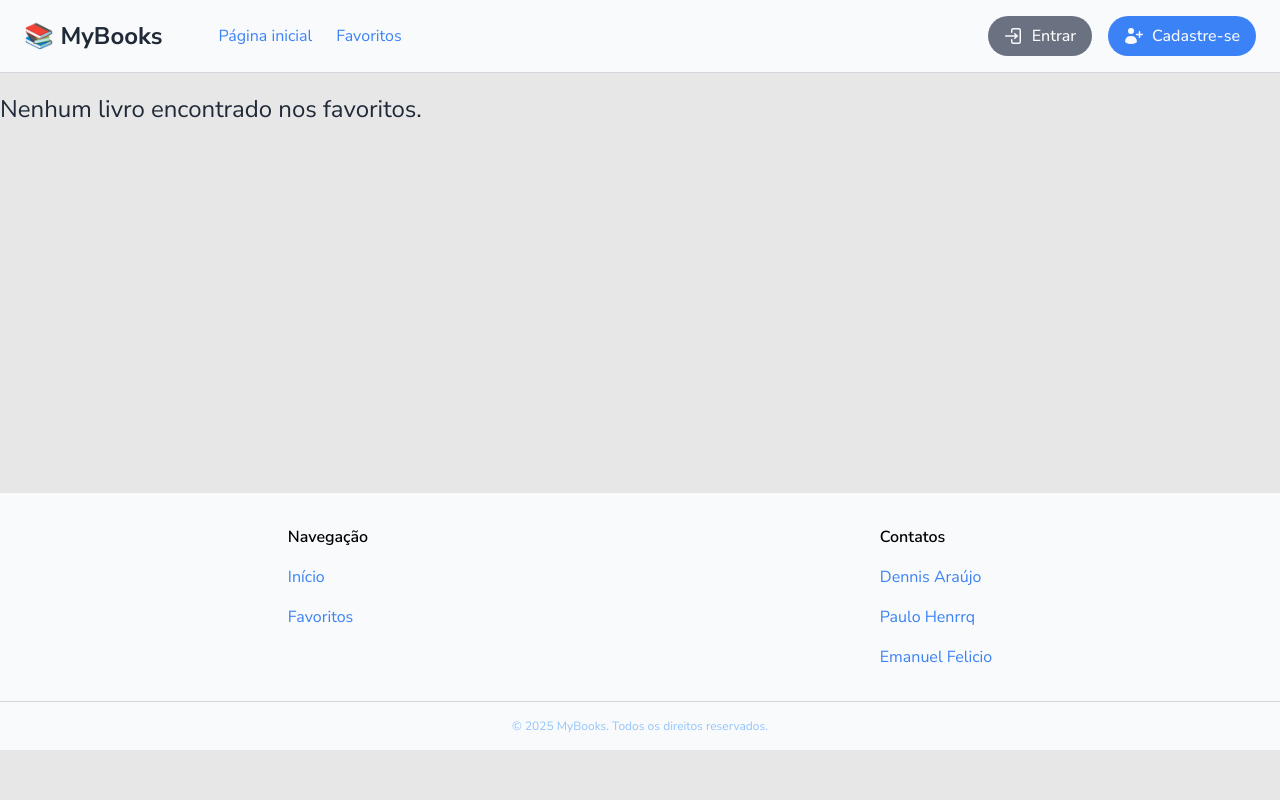
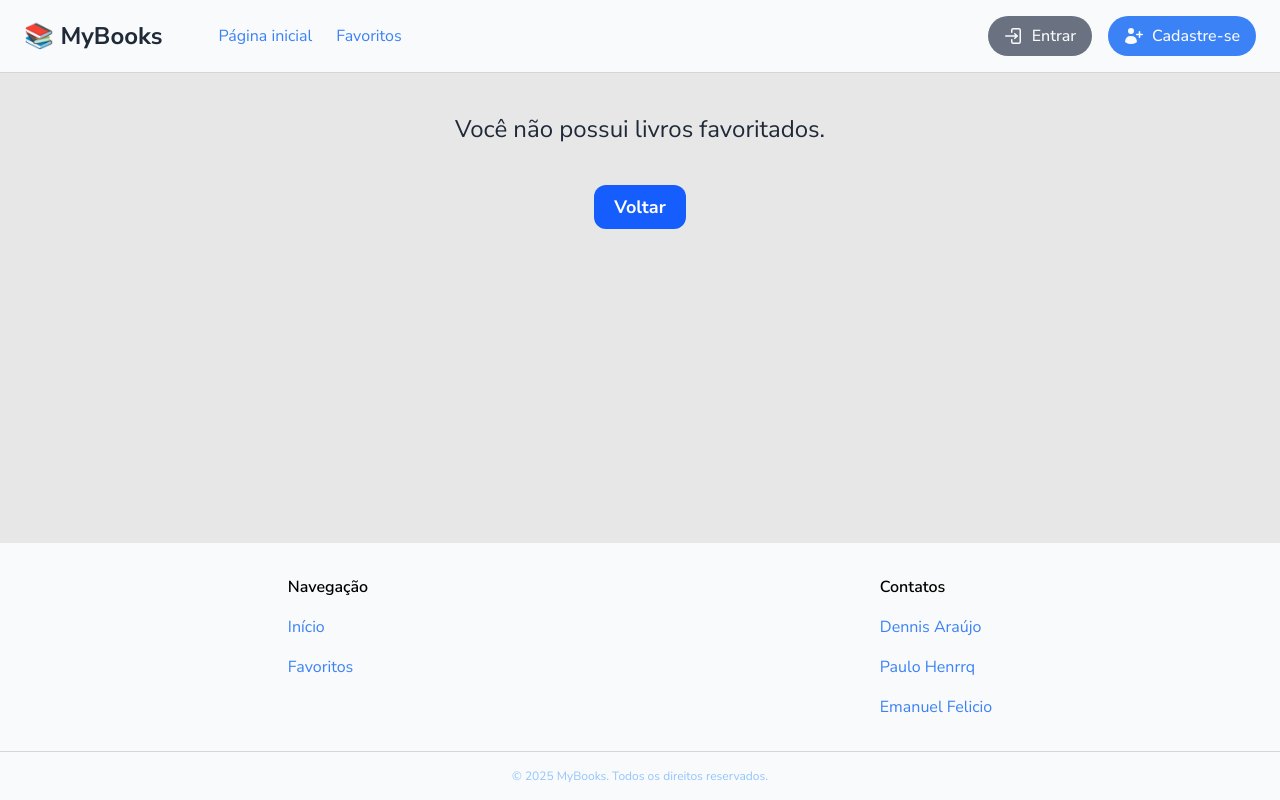
Before and after one commit to PauloHenrrq/projeto-my-books, a React (Vite) app: page /mybooks in a window 1280 px wide. Built offline with nearby package versions, Linux system fonts and the light colour scheme.

Commit message:
MyBooksMain Atualização | Remoção ao clicar na estrela

```diff
--- a/src/Components/Books/BooksCard.jsx
+++ b/src/Components/Books/BooksCard.jsx
@@ -13,7 +13,8 @@ import FavoriteButton from '../FavoriteButton'
 
 export default function BooksCard ({
   renderBooks = false,
-  externalBooks = null
+  externalBooks = null,
+  changeFavorites
 }) {
   const { sortOrder, hasPreview } = useContext(BookFilterContext)
 
@@ -95,7 +96,7 @@ export default function BooksCard ({
             onClick={() => navigateToBooksInfo(book.id)}
           >
             <div>
-              <FavoriteButton id={book.id} />
+              <FavoriteButton id={book.id} onChange={changeFavorites} />
             </div>
 
             <div className='flex flex-col justify-center items-center h-[92%] gap-1 '>
--- a/src/Components/Books/MyBooksMain.jsx
+++ b/src/Components/Books/MyBooksMain.jsx
@@ -1,10 +1,12 @@
 import React, { useEffect, useState } from 'react'
-import { getAllIdsFromStorage } from '../../utils/localStorageFavorites'
+import { getAllIdsFromStorage, getFavoritesFromStorage } from '../../utils/localStorageFavorites'
 import { APIBooksId } from '../../Routes/server/api'
 import BooksCard from './BooksCard'
 import BooksMain from './BooksMain'
+import { Link } from 'react-router-dom'
 
 const MyBooksMain = () => {
+  const [allBooks, setAllBooks] = useState([])
   const [books, setBooks] = useState([])
   const [loading, setLoading] = useState(true)
   const [index, setIndex] = useState(0)
@@ -26,15 +28,23 @@ const MyBooksMain = () => {
       })
 
       const results = await Promise.all(promises)
+
       const validBooks = results.filter(book => book && book.volumeInfo)
 
+      setLoading(false)
+      setAllBooks(validBooks)
       setBooks(validBooks)
       setTotalItems(validBooks.length)
-      setLoading(false)
     }
 
     fetchBooks()
   }, [])
+
+  const applyFavoritesFilter = () => {
+    const storage = getFavoritesFromStorage()
+    const newBooks = allBooks.filter(book => storage[book.id])
+    setBooks(newBooks)
+  }
 
   const paginatedBooks = books.slice(index * maxResult, (index + 1) * maxResult)
 
@@ -57,9 +67,15 @@ const MyBooksMain = () => {
 
   if (books.length === 0) {
     return (
-      <h1 className='title-h1 mb-92 mt-5'>
-        Nenhum livro encontrado nos favoritos.
-      </h1>
+      <div className='flex flex-col gap-10 text-center m-auto flex-1'>
+        <h1 className='title-h1 mt-10'>Você não possui livros favoritados.</h1>
+        <Link
+          to='/'
+          className='w-fit mx-auto text-lg font-bold bg-blue-600 py-2 px-5 rounded-xl text-white hover:bg-blue-700 transition-all duration-200 cursor-pointer'
+        >
+          Voltar
+        </Link>
+      </div>
     )
   }
 
@@ -75,7 +91,7 @@ const MyBooksMain = () => {
       onUpdateIndex={setIndex}
       onUpdateMaxResult={setMaxResult}
     >
-      <BooksCard externalBooks={paginatedBooks} />
+      <BooksCard externalBooks={paginatedBooks} changeFavorites={applyFavoritesFilter} />
     </BooksMain>
   )
 }
--- a/src/Components/FavoriteButton.jsx
+++ b/src/Components/FavoriteButton.jsx
@@ -6,7 +6,7 @@ import {
 import { StarIcon } from '@heroicons/react/24/solid'
 import { StarIcon as StarIconOutline } from '@heroicons/react/24/outline'
 
-const FavoriteButton = ({ id, button = false }) => {
+const FavoriteButton = ({ id, button = false, onChange }) => {
   const [isFav, setIsFav] = useState(() => {
     const storage = getFavoritesFromStorage()
     return Boolean(storage[id])
@@ -26,6 +26,7 @@ const FavoriteButton = ({ id, button = false }) => {
     }
 
     saveFavoritesToStorage(storage)
+    if (onChange) onChange()
   }
 
   return (
```
